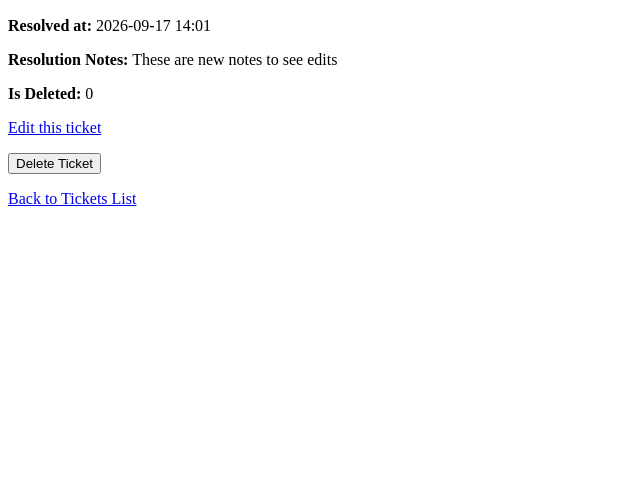
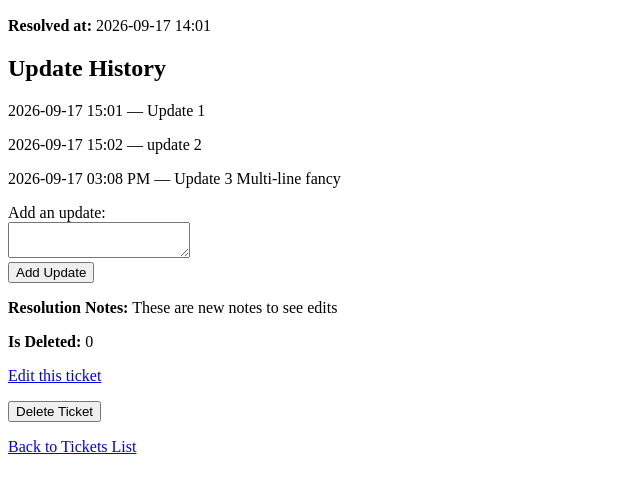
Before and after one commit to DanDuen/Helpdesk-system, a Flask app: page /ticket/1 in a window 1280 px wide. Shown: the part 301-800 px from the top of the page, without its empty margins (0-640 px from the left). Run offline with Flask 3, Linux system fonts and the light colour scheme; data comes from the database, SQL or seed files in the repository; both versions use the stored data as it was after the commit.

Commit message:
Add ticket update history feature

```diff
--- a/app.py
+++ b/app.py
@@ -1,6 +1,4 @@
 # import the Flask class from the flask package
-
-#TODO: Make a way to delete tickets
 
 from flask import Flask, render_template, request, redirect
 from datetime import datetime
@@ -39,12 +37,12 @@ def new_ticket():
         priority = request.form["priority"]
         asset_id = request.form["asset_id"]
         resolution_notes = request.form["resolution_notes"]
-        created_at = datetime.now().strftime("%Y-%m-%d %H:%M")
+        created_at = datetime.now().strftime("%Y-%m-%d %I:%M %p")
         already_resolved = request.form.get("already_resolved") == "yes"
 
         if already_resolved:
             status = "Fixed"
-            resolved_at = datetime.now().strftime("%Y-%m-%d %H:%M")
+            resolved_at = datetime.now().strftime("%Y-%m-%d %I:%M %p")
         else:
             status = "Open"
             resolved_at = None
@@ -70,10 +68,16 @@ def new_ticket():
 def view_ticket(ticket_id):
     db = sqlite3.connect("helpdesk.db")
     cursor = db.cursor()
+#get info from the database for the ticket with the given ID
     cursor.execute("SELECT * FROM tickets WHERE id = ?", (ticket_id,))
     ticket = cursor.fetchone()
+
+#get all of the updates for this ticket from the updates table
+    cursor.execute("SELECT * FROM updates WHERE ticket_id = ?", (ticket_id,))
+    updates = cursor.fetchall()
+
     db.close()
-    return render_template("ticket.html", ticket=ticket)
+    return render_template("ticket.html", ticket=ticket, updates=updates)
 
 @app.route("/ticket/<int:ticket_id>/edit", methods=["GET", "POST"])
 def edit_ticket(ticket_id):
@@ -97,7 +101,7 @@ def edit_ticket(ticket_id):
 
         if already_resolved:
             status = "Fixed"
-            resolved_at = datetime.now().strftime("%Y-%m-%d %H:%M")
+            resolved_at = datetime.now().strftime("%Y-%m-%d %I:%M %p")
         else:
             status = "Open"
             resolved_at = None
@@ -123,6 +127,31 @@ def delete_ticket(ticket_id):
     conn.close()
     return redirect("/tickets")
 
+@app.route("/ticket/<int:ticket_id>/update", methods=["POST"])
+def add_update(ticket_id):
+    # get the note text from the form — must match the textarea's name="..."
+    note = request.form["note"]
+
+    # generate a timestamp, same pattern as elsewhere
+    created_at = datetime.now().strftime("%Y-%m-%d %I:%M %p")
+
+    # connect to the database
+    conn = sqlite3.connect("helpdesk.db")
+    cursor = conn.cursor()
+
+    # insert this note as a new row in the updates table
+    cursor.execute("""
+        INSERT INTO updates (ticket_id, note, created_at)
+        VALUES (?, ?, ?)
+    """, (ticket_id, note, created_at))
+
+    # save the change and close the connection
+    conn.commit()
+    conn.close()
+
+    # redirect back to the ticket's own page
+    return redirect(f"/ticket/{ticket_id}")
+
 if __name__ == "__main__":
 
     # start the built-in development server
--- a/templates/new_ticket.html
+++ b/templates/new_ticket.html
@@ -7,7 +7,7 @@
     <body>
         <h1>New Ticket</h1>
 
-         <!-- action="/new" means: send this form's data back to the /new route -->
+        <!-- action="/new" means: send this form's data back to the /new route -->
         <!-- method="POST" means: this is a "submit data" request, not just "view a page" -->
         <form action="/new" method="POST">
 
--- a/templates/ticket.html
+++ b/templates/ticket.html
@@ -15,6 +15,17 @@
         <p><strong>Asset ID:</strong> {{ ticket[6] }}</p>
         <p><strong>Created at:</strong> {{ ticket[7] }}</p>
         <p><strong>Resolved at:</strong> {{ ticket[8] }}</p>
+        <!--display the update history for this ticket-->
+            <h2>Update History</h2>
+                {% for note in updates %}
+                <p>{{ note[3] }} — {{ note[2] }}</p>
+                {% endfor %}
+        <!-- Add an update to the ticket-->
+         <form action="/ticket/{{ ticket[0] }}/update" method="POST">
+            <label>Add an update:</label><br>
+            <textarea name="note"></textarea><br>
+            <input type="submit" value="Add Update">
+        </form>
         <p><strong>Resolution Notes:</strong> {{ ticket[9] }}</p>
         <p><strong>Is Deleted:</strong> {{ ticket[10] }}</p>
         <p><a href="/ticket/{{ ticket[0] }}/edit">Edit this ticket</a></p>
```
Also changed, not shown: helpdesk.db.
